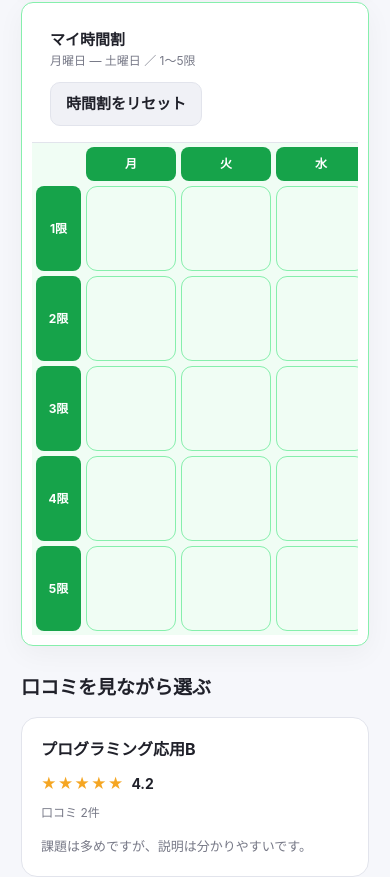
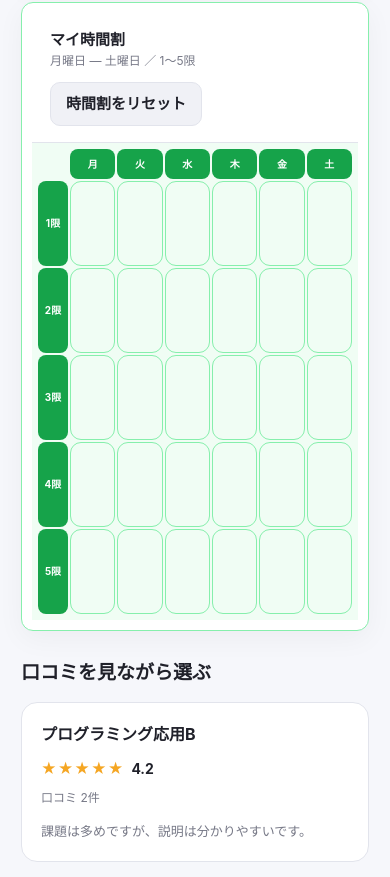
Before and after one commit to TIDesiign-ai/calcweb, a Next.js app: page /timetable in a window 390 px wide. Shown: the part 804-1681 px from the top of the page. Built offline with nearby package versions, Linux system fonts and the light colour scheme.

Commit message:
phone fixed

```diff
--- a/app/globals.css
+++ b/app/globals.css
@@ -659,22 +659,46 @@ body {
     border-radius: 12px;
   }
 
-  /* スマホ：時間割の構造を維持して全体を縮小 */
-  @media (max-width: 480px) {
-    .root .grid-wrap {
+
+  /* スマホのみ：既存の時間割グリッドを縮小 */
+  @media (max-width: 600px) {
+    .root .timetable {
       width: 100%;
       min-width: 0;
-      padding: 4px;
+      grid-template-columns: 30px repeat(6, minmax(0, 1fr));
+      grid-template-rows: 30px repeat(5, 85px);
+      gap: 2px;
+    }
+
+    .root .grid-wrap {
+      padding: 6px;
       overflow-x: hidden;
     }
 
-    .root .timetable {
-      width: 100%;
+    .root .day,
+    .root .period {
       min-width: 0;
-      transform: scale(1);
-      transform-origin: top left;
+      font-size: 10px;
+      overflow-wrap: anywhere;
+    }
+
+    .root .course-block {
+      inset: 2px;
+      padding: 3px;
+      gap: 2px;
+    }
+
+    .root .course-block strong {
+      font-size: 9px;
+      overflow-wrap: anywhere;
+    }
+
+    .root .course-block small {
+      font-size: 8px;
+      overflow-wrap: anywhere;
     }
   }
+
 
   .root .course-block {
     padding: 4px;
```
